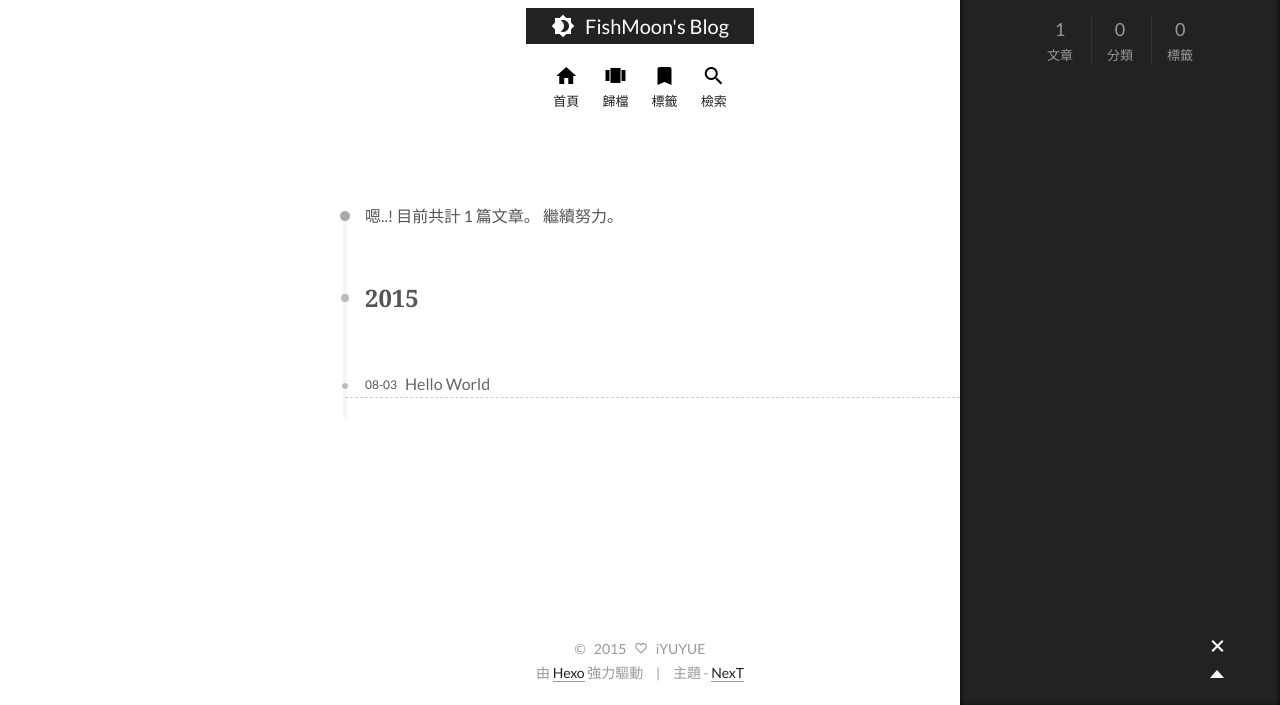
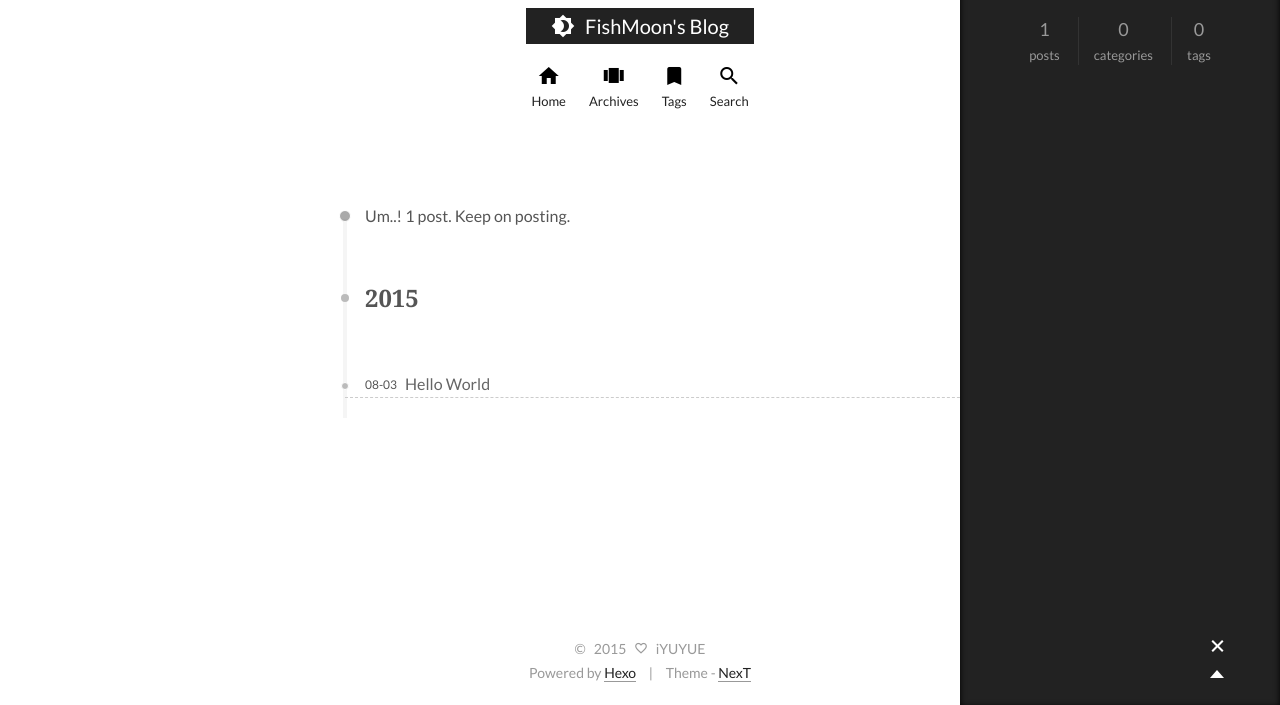
Before and after one commit to iYUYUE/iyuyue.github.io, a plain HTML site: page archives/2015/08/index.html in a window 1280 px wide. Both pictures are taken after a click on the element 1217 px from the left and 742 px from the top of the page. Shown: the part 95-800 px from the top of the page. Drawn offline with Linux system fonts and the light colour scheme.

Commit message:
Site updated: 2015-08-03 13:16:22

```diff
--- a/archives/2015/08/index.html
+++ b/archives/2015/08/index.html
@@ -55,10 +55,10 @@
   };
 </script>
 
-  <title> 歸檔 | FishMoon's Blog </title>
+  <title> Archive | FishMoon's Blog </title>
 </head>
 
-<body itemscope itemtype="http://schema.org/WebPage" lang="English">
+<body itemscope itemtype="http://schema.org/WebPage" lang="en">
 
   <!--[if lte IE 8]>
   <div style=' clear: both; height: 59px; padding:0 0 0 15px; position: relative;margin:0 auto;'>
@@ -106,7 +106,7 @@
         <li class="menu-item menu-item-home">
           <a href="/" rel="section">
             <i class="menu-item-icon icon-next-home"></i> <br />
-            首頁
+            Home
           </a>
         </li>
 
@@ -114,7 +114,7 @@
         <li class="menu-item menu-item-archives">
           <a href="/archives" rel="section">
             <i class="menu-item-icon icon-next-archives"></i> <br />
-            歸檔
+            Archives
           </a>
         </li>
 
@@ -122,7 +122,7 @@
         <li class="menu-item menu-item-tags">
           <a href="/tags" rel="section">
             <i class="menu-item-icon icon-next-tags"></i> <br />
-            標籤
+            Tags
           </a>
         </li>
 
@@ -132,7 +132,7 @@
         <li class="menu-item menu-item-search">
           <a href="#" class="st-search-show-outputs">
             <i class="menu-item-icon icon-next-search"></i> <br />
-            檢索
+            Search
           </a>
         </li>
 
@@ -158,7 +158,7 @@
 
 
 
-      嗯..! 目前共計 1 篇文章。 繼續努力。
+      Um..! 1 post. Keep on posting.
     </span>
 
 
@@ -235,21 +235,21 @@
           <div class="site-state-item site-state-posts">
             <a href="/archives">
               <span class="site-state-item-count">1</span>
-              <span class="site-state-item-name">文章</span>
+              <span class="site-state-item-name">posts</span>
             </a>
           </div>
 
           <div class="site-state-item site-state-categories">
 
               <span class="site-state-item-count">0</span>
-              <span class="site-state-item-name">分類</span>
+              <span class="site-state-item-name">categories</span>
 
           </div>
 
           <div class="site-state-item site-state-tags">
             <a href="/tags">
               <span class="site-state-item-count">0</span>
-              <span class="site-state-item-name">標籤</span>
+              <span class="site-state-item-name">tags</span>
               </a>
           </div>
 
@@ -290,11 +290,11 @@
 </div>
 
 <div class="powered-by">
-  由 <a class="theme-link" href="http://hexo.io">Hexo</a> 強力驅動
+  Powered by <a class="theme-link" href="http://hexo.io">Hexo</a>
 </div>
 
 <div class="theme-info">
-  主題 -
+  Theme -
   <a class="theme-link" href="https://github.com/iissnan/hexo-theme-next">
     NexT
   </a>
--- a/css/main.css
+++ b/css/main.css
@@ -1055,7 +1055,7 @@ body {
   width: 4px;
   height: 4px;
   border-radius: 50%;
-  background: #3844ff;
+  background: #1fff4e;
 }
 .sidebar-nav {
   margin: 0;
```
Also changed, not shown: 2015/08/03/hello-world/index.html (+13 -13 lines), archives/2015/index.html (+12 -12 lines), archives/index.html (+12 -12 lines), index.html (+11 -11 lines).
